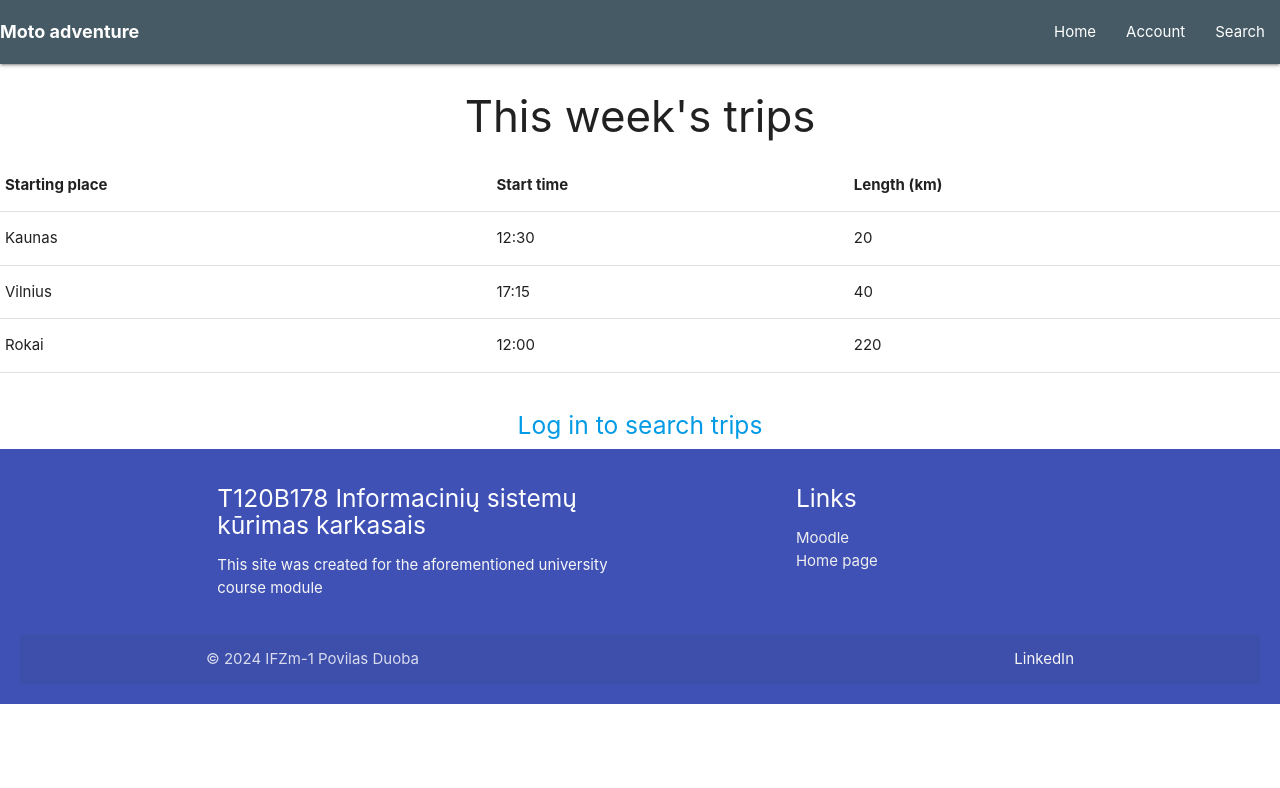
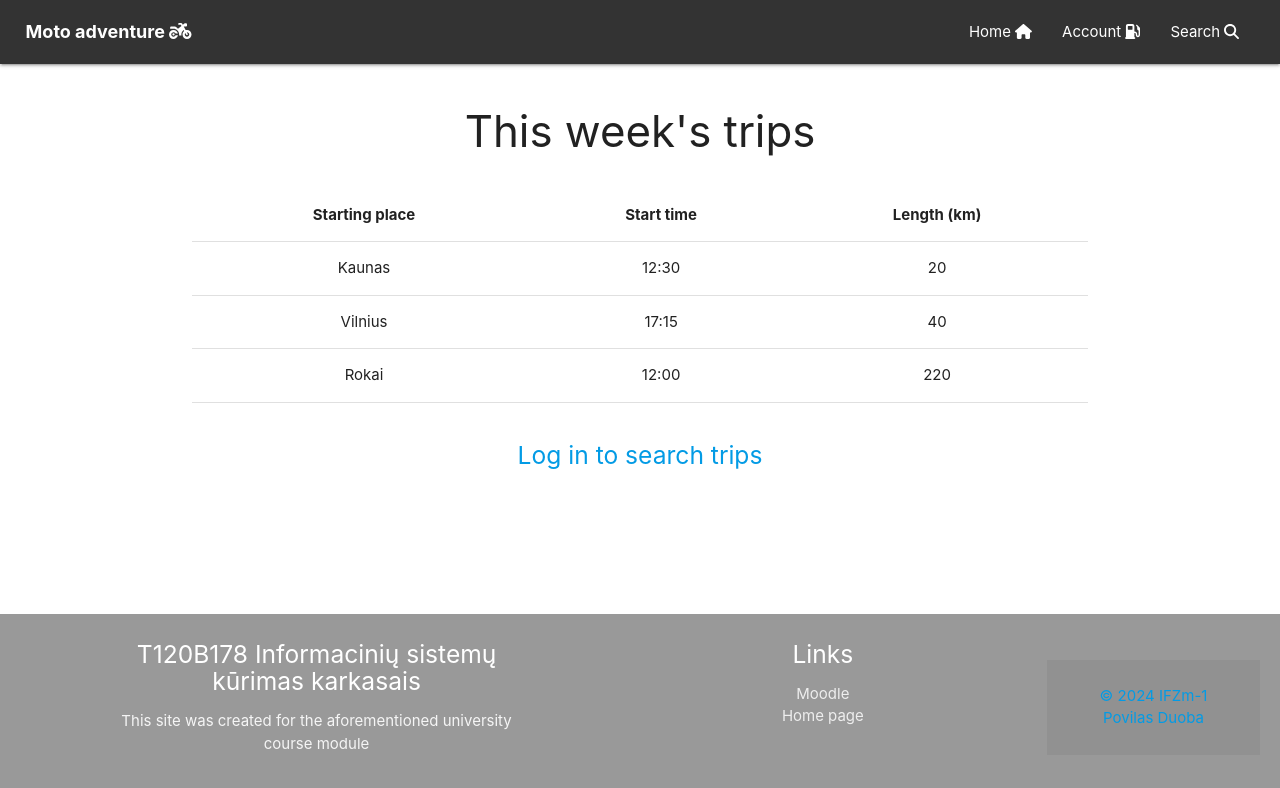
Before and after one commit to PovilasDuo/Moto-Adventure, a React (Create React App) app: page / in a window 1280 px wide. Shown: the top 788 px of the page. Built offline with nearby package versions, Linux system fonts and the light colour scheme.

Commit message:
Minor improvements

```diff
--- a/package.json
+++ b/package.json
@@ -3,6 +3,8 @@
   "version": "0.1.0",
   "private": true,
   "dependencies": {
+    "@fortawesome/free-solid-svg-icons": "^6.6.0",
+    "@fortawesome/react-fontawesome": "^0.2.2",
     "@testing-library/jest-dom": "^5.17.0",
     "@testing-library/react": "^13.4.0",
     "@testing-library/user-event": "^13.5.0",
--- a/src/App.css
+++ b/src/App.css
@@ -24,6 +24,12 @@
   color: white;
 }
 
+.nav-wrapper {
+  background-color:"#333333";
+  padding-left: 2%;
+  padding-right: 2%;
+}
+
 .App-link {
   color: #61dafb;
 }
@@ -37,7 +43,8 @@
   }
 }
 
-html, body {
+html,
+body {
   height: 100%;
   margin: 0;
 }
@@ -49,13 +56,39 @@ html, body {
 }
 
 .main-content {
-  flex: 1; /* This makes the content area grow to fill available space */
+  flex: 1;
 }
 
 .page-footer {
-  background-color: #3f51b5;
-  padding: 20px;
+  background-color: #999999;
+  padding: 10px 20px;
   color: white;
-  position: relative;
-  width: 100%;
+  display: flex;
+  flex: none;
+  justify-content: center;
+  align-items: center;
+  text-align: center;
 }
+
+@media (max-width: 768px) {
+  .page-footer {
+    padding: 5px 10px; /* Further reduce padding on smaller screens */
+    font-size: 0.9rem; /* Decrease font size */
+  }
+}
+
+#root {
+  display: flex;
+  flex-direction: column;
+  height: 100vh;
+}
+
+body {
+  height: 100vh !important;
+}
+
+main {
+  display: flex;
+  flex: 1;
+  flex-direction: column;
+}
--- a/src/App.tsx
+++ b/src/App.tsx
@@ -4,26 +4,29 @@ import "./App.css";
 import Home from "./pages/Home";
 import { BrowserRouter, Route, Routes } from "react-router-dom";
 import Header from "./components/Header";
-import Trips from "./components/Trips";
-import Search from "./components/Search";
+import Search from "./pages/Search";
 import Footer from "./components/Footer";
-import Login from "./components/Login";
-import Register from "./components/Register";
+import Trip from "./pages/Trip";
+import Login from "./pages/Login";
+import Register from "./pages/Register";
 
 function App() {
   return (
     <>
       <Header />
+      <main>
         <BrowserRouter>
           <Routes>
             <Route path="/" element={<Home />} />
-          <Route path="/trips/:id" element={<Trips />} />
+            <Route path="/tris/:id" element={<Trip />} />
             <Route path="/search" element={<Search />} />
             <Route path="/login" element={<Login />} />
             <Route path="*" element={<Home />} />
             <Route path="/register" element={<Register />} />
           </Routes>
         </BrowserRouter>
+      </main>
+
       <Footer />
     </>
   );
--- a/src/components/Footer.tsx
+++ b/src/components/Footer.tsx
@@ -8,7 +8,8 @@ export default function Footer() {
               T120B178 Informacinių sistemų kūrimas karkasais
             </h5>
             <p className="grey-text text-lighten-4">
-              This site was created for the aforementioned university course module
+              This site was created for the aforementioned university course
+              module
             </p>
           </div>
           <div className="col l4 offset-l2 s12">
@@ -36,13 +37,11 @@ export default function Footer() {
       </div>
       <div className="footer-copyright">
         <div className="container">
-          © 2024 IFZm-1 Povilas Duoba
-          <a
-            className="grey-text text-lighten-4 right"
-            href="https://www.linkedin.com/in/povilas-duoba-64ab60290/"
-          >
-            LinkedIn
-          </a>
+          <p>
+            <a href="https://www.linkedin.com/in/povilas-duoba-64ab60290/">
+              © 2024 IFZm-1 Povilas Duoba
+            </a>
+          </p>
         </div>
       </div>
     </footer>
--- a/src/components/Header.tsx
+++ b/src/components/Header.tsx
@@ -1,19 +1,23 @@
+import React from 'react';
+import { FontAwesomeIcon } from '@fortawesome/react-fontawesome'; // Import the FontAwesomeIcon component
+import { faMotorcycle, faHome, faSearch, faGasPump } from '@fortawesome/free-solid-svg-icons';
+
 export default function Header() {
   return (
     <nav>
-      <div className="nav-wrapper blue-grey darken-2">
+      <div className="nav-wrapper" style={{backgroundColor:"#333333"}}>
         <span style={{ fontWeight: "bold", fontSize: "1.2rem" }}>
-        <a href="/">Moto adventure</a>
+        <a href="/">Moto adventure <FontAwesomeIcon icon={faMotorcycle} /></a>
         </span>
         <ul className="right" style={{ marginLeft: "10%" }}>
           <li>
-            <a href="/">Home</a>
+            <a href="/">Home <FontAwesomeIcon icon={faHome}></FontAwesomeIcon></a>
           </li>
           <li>
-            <a href="/login">Account</a>
+            <a href="/login">Account <FontAwesomeIcon icon={faGasPump}></FontAwesomeIcon></a>
           </li>
           <li>
-            <a href="/search">Search</a>
+            <a href="/search">Search <FontAwesomeIcon icon={faSearch}></FontAwesomeIcon></a>
           </li>
         </ul>
       </div>
--- a/src/components/Trips.tsx
+++ b/src/components/Trips.tsx
@@ -1,4 +1,4 @@
-import { useNavigate } from 'react-router-dom';
+import { useNavigate } from "react-router-dom";
 
 export default function Trips() {
   const navigate = useNavigate();
@@ -10,7 +10,41 @@ export default function Trips() {
 
   return (
     <>
-
+      <p style={{ textAlign: "center" }}>
+        <h3>This week's trips</h3>
+      </p>
+      <table className="highlight centered container">
+        <thead>
+          <tr>
+            <th>Starting place</th>
+            <th>Start time</th>
+            <th>Length (km)</th>
+          </tr>
+        </thead>
+        <tbody>
+          <tr onClick={() => handleRowClick(1)} style={{ cursor: "pointer" }}>
+            <td>Kaunas</td>
+            <td>12:30</td>
+            <td>20</td>
+          </tr>
+          <tr onClick={() => handleRowClick(2)} style={{ cursor: "pointer" }}>
+            <td>Vilnius</td>
+            <td>17:15</td>
+            <td>40</td>
+          </tr>
+          <tr onClick={() => handleRowClick(3)} style={{ cursor: "pointer" }}>
+            <td>Rokai</td>
+            <td>12:00</td>
+            <td>220</td>
+          </tr>
+        </tbody>
+      </table>
+      <br></br>
+      <div className="center">
+        <h5>
+          <a href="/login">Log in to search trips</a>
+        </h5>
+      </div>
     </>
   );
 }
--- a/src/pages/Home.tsx
+++ b/src/pages/Home.tsx
@@ -1,48 +1,7 @@
-import { useNavigate } from 'react-router-dom';
+import Trips from "../components/Trips";
 
 export default function Home() {
-  const navigate = useNavigate();
-
-  // Function to handle row clicks
-  const handleRowClick = (id: number) => {
-    navigate(`/trips/${id}`);
-  };
-
-  return (
-    <>
-      <div>
-        <center>
-          <h3>This week's trips</h3>
-        </center>
-      </div>
-      <table className="highlight">
-        <thead>
-          <tr>
-            <th>Starting place</th>
-            <th>Start time</th>
-            <th>Length (km)</th>
-          </tr>
-        </thead>
-        <tbody>
-          <tr onClick={() => handleRowClick(1)} style={{ cursor: 'pointer' }}>
-            <td>Kaunas</td>
-            <td>12:30</td>
-            <td>20</td>
-          </tr>
-          <tr onClick={() => handleRowClick(2)} style={{ cursor: 'pointer' }}>
-            <td>Vilnius</td>
-            <td>17:15</td>
-            <td>40</td>
-          </tr>
-          <tr onClick={() => handleRowClick(3)} style={{ cursor: 'pointer' }}>
-            <td>Rokai</td>
-            <td>12:00</td>
-            <td>220</td>
-          </tr>
-        </tbody>
-      </table>
-      <br></br>
-      <div className="center"><h5><a href="/login">Log in to search trips</a></h5></div>
-    </>
+  return(
+    <><Trips></Trips></>
   );
 }
--- a/src/components/Search.tsx
+++ b/src/pages/Search.tsx
@@ -45,9 +45,9 @@ export default function Search() {
             </div>
           </div>
           <div className="center">
-            <a className="waves-effect waves-light btn-large" href="/trips">
+            <p><a className="waves-effect waves-light btn-large" href="/trips">
               SEARCH
-            </a>
+            </a></p>
           </div>
         </div>
       </div>
--- /dev/null
+++ b/src/pages/Trip.tsx
@@ -0,0 +1,15 @@
+import { useNavigate } from 'react-router-dom';
+
+export default function Trips() {
+  const navigate = useNavigate();
+
+  const handleRowClick = (id: number) => {
+    navigate(`/trips/${id}`);
+  };
+
+  return (
+    <>
+
+    </>
+  );
+}
```
Also changed, not shown: src/pages/Login.tsx (renamed from src/components/Login.tsx), src/pages/Register.tsx (renamed from src/components/Register.tsx), 1 other file (tests, documents, lock files or other folders). Lines whose indentation alone changed are shown as unchanged.
